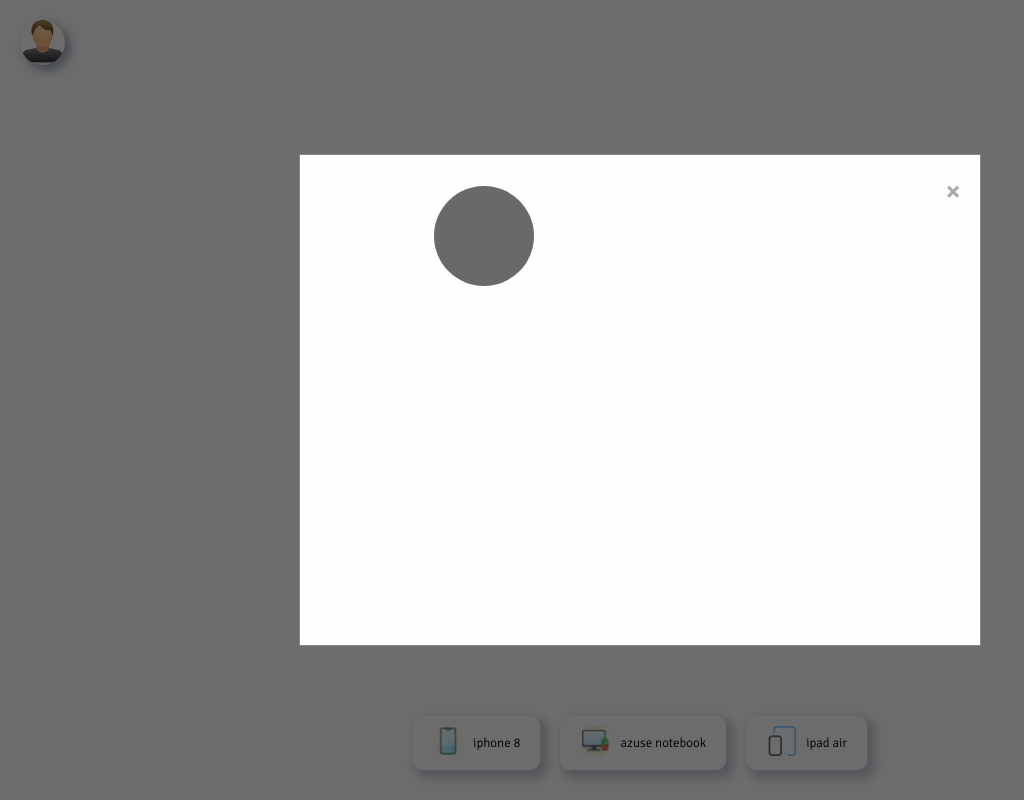
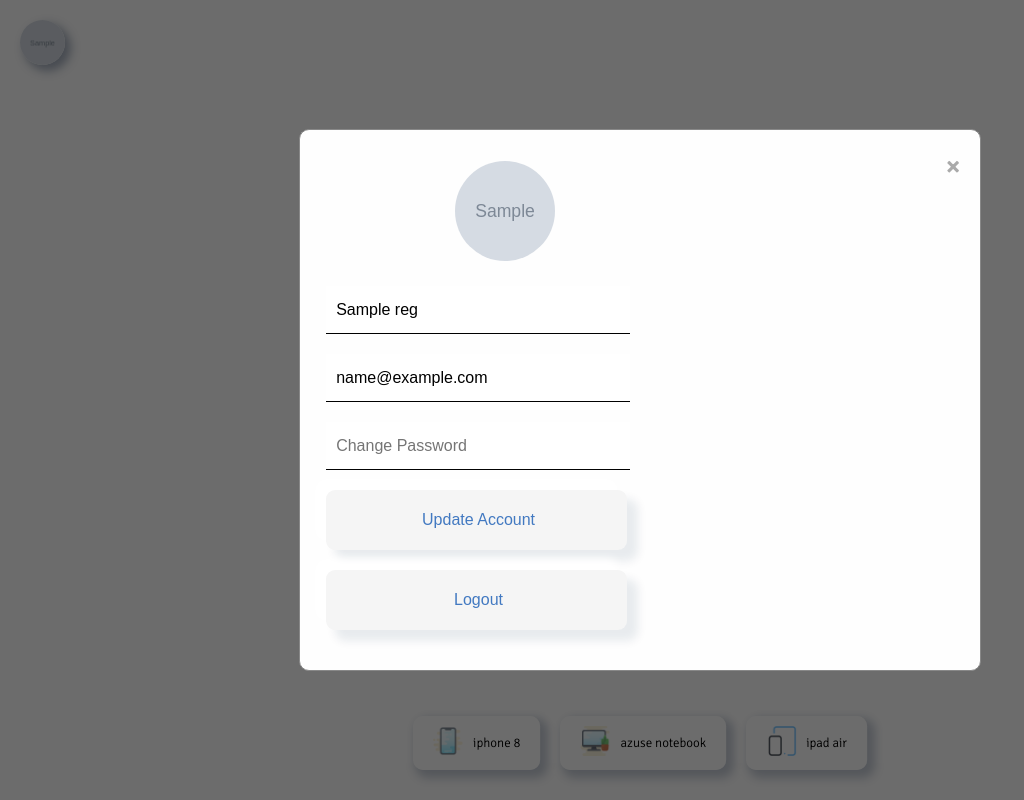
Before and after one commit to alansmathew/Find, a PHP site: page /php/mapview.php in a window 1280 px wide. Shown: the whole page, without its empty margins (0-1024 px from the left). Run offline with PHP 8.4, Linux system fonts and the light colour scheme; the visitor is signed in with stand-in values (Sample User, id 1); tables that the repository leaves empty or names only in its code hold one stand-in row (values such as "Sample post"); grey boxes marked "Sample" are stand-in pictures.

Commit message:
propic upadate done

```diff
--- a/web/index.php
+++ b/web/index.php
@@ -68,7 +68,7 @@
                         ?>
 
                         <div id="back_of_input" style="z-index:2;">
-                            <input id='view1' class="inputs" type="text" placeholder="Username" onkeypress="eye_move('view1')" onclick="rem(this.id)" required>
+                            <input id='view1' class="inputs" type="text" placeholder="eMail" onkeypress="eye_move('view1')" onclick="rem(this.id)" required>
                             <input id='view2' class="inputs" type="Password" placeholder="Password" onkeypress="eye_move('view2'),eyes()" onclick="eyes()" required>
                         </div>
                         <br>
--- a/web/php/mapview.php
+++ b/web/php/mapview.php
@@ -1,6 +1,21 @@
 <?php
 session_start();
-if(isset($_SESSION['id'])){?>
+if(isset($_SESSION['id'])){
+    include("connection.php");
+    $login_id=$_SESSION['id'];
+    $sql_login="select * from tbl_login where login_id=$login_id";
+    $result=mysqli_query($con,$sql_login);
+    $row_login=mysqli_fetch_array($result);
+
+    $sql_login="select * from tbl_reg where login_id=$login_id";
+    $result=mysqli_query($con,$sql_login);
+    $row_reg=mysqli_fetch_array($result);
+
+    $sql_propic="select * from tbl_pic where login_id=$login_id";
+    $result_pro=mysqli_query($con,$sql_propic);
+    $row_propic=mysqli_fetch_array($result_pro);
+
+    ?>
 
 <!DOCTYPE html>
 <html lang="en">
@@ -29,6 +44,9 @@ if(isset($_SESSION['id'])){?>
             height:45px;
             border-radius: 50%;
             margin:20px;
+            background-image: url('../images/user.png');
+            background-position: center;
+            background-size: 45px 50px;
             box-shadow: 5px 5px 10px 1px #0d27505d, -5px -5px 10px 1px rgba(255, 255, 255, 0.438);
         }
         .user:hover{
@@ -103,6 +121,7 @@ if(isset($_SESSION['id'])){?>
             padding: 20px;
             border: 1px solid #888;
             width: 50%;
+            border-radius:10px;
             /* height:50%; */
 
         }
@@ -125,7 +144,7 @@ if(isset($_SESSION['id'])){?>
         .containers{
             position: relative;
             width:96%;
-            height:450px;
+            height:500px;
             /* background-color: blue; */
         }
         .left{
@@ -136,6 +155,13 @@ if(isset($_SESSION['id'])){?>
             width:48%;
             height:95%;
         }
+        .photo{
+            position:relative;
+            /* background-color: yellow; */
+            width: 100px;
+            height: 20px;
+            left:30%;
+        }
         .left .img{
             position: relative;
             left:35%;
@@ -144,6 +170,9 @@ if(isset($_SESSION['id'])){?>
             background-color: rgb(106, 105, 105);
             border-radius: 50%;
             cursor:pointer;
+            background-image: url('../images/user.png');
+            background-position: center;
+            background-size: 100px 120px;
         }
         .left .img .edit{
             opacity: 0;
@@ -161,6 +190,53 @@ if(isset($_SESSION['id'])){?>
         .left .img:hover .edit{
             opacity:1;
             cursor: pointer;
+        }
+        .frm{
+            width:100%;
+            position: relative;
+            /* background-color: blue; */
+        }
+        .frm input, button{
+            font-size:16px;
+            width:99%;
+            height:45px;
+            position: relative;
+            float:left;
+            border:none;
+            margin-top:20px;
+            background-color: none;
+            border-bottom:1px solid black ;
+            /* box-shadow:inset 10px 10px 10px 1px #0d27500c, inset -10px -10px 10px 1px white; */
+            padding-left:10px;
+            transform: .5s ease-in-out;
+        }
+        .frm button{
+            width:102%;
+            height:60px;
+            border:none;
+            color:rgb(66, 121, 193);
+            border-radius: 9px;
+            border:none;
+            background-color: rgb(245, 245, 245);
+            box-shadow: 10px 10px 10px 1px #0d275017,-10px -10px 10px 1px white;
+
+        }
+        .frm button:hover{
+            box-shadow: 5px 5px 10px 1px #0d275017, -5px -5px 10px 1px white;
+        }
+        .frm #update:hover{
+            background-color: rgb(66, 121, 193);
+            box-shadow: 5px 5px 10px 1px rgb(66, 121, 193,0.4), -5px -5px 10px 1px white;
+            color:white;
+        }
+        .frm #logout:hover{
+            background-color: rgba(255, 0, 0, 0.75);
+            box-shadow: 5px 5px 10px 1px rgba(255, 0, 0, 0.2), -5px -5px 10px 1px white;
+            color:white;
+        }
+
+        input:focus, button:focus{
+            outline:none;
         }
 
     </style>
@@ -180,26 +256,48 @@ if(isset($_SESSION['id'])){?>
         function upload(){
             document.getElementById('upload').click();
         }
-        function done(){
-            var xhttp = new XMLHttpRequest();
-            xhttp.onreadystatechange = function()
+        function revok(event){
+            if (event.keyCode == 13)
             {
-                if (this.readyState == 4 && this.status == 200)
-                {
-                    alert(this.responseText);
+                event.preventDefault();
+            }
+        }
+        function check(data){
+            alert("yes");
+            if (data=='form'){
+                document.getElementById('update').setAttribute("action", "add.php");
+            }
+            else if (data=='logout'){
+                document.getElementById('update').setAttribute("action", "logout.php");
+            }
+        }
+        // function done(){
+        //     var xhttp = new XMLHttpRequest();
+        //     xhttp.onreadystatechange = function()
+        //     {
+        //         if (this.readyState == 4 && this.status == 200)
+        //         {
+        //             alert(this.responseText);
 
-                }
-            };
-            xhttp.open("GET","propic.php?img="+document.getElementById('upload').value, true);
-            xhttp.send();
-        }
+        //         }
+        //     };
+        //     xhttp.open("GET","propic.php?img="+document.getElementById('upload').value, true);
+        //     xhttp.send();
+        // }
     </script>
 </head>
 
 <body>
 
     <div id='map'>
-        <img class="user" onclick="popup()" src="../images/user.png">
+        <div class="user" width="45px" height="45px" id="tumb" onclick="popup()">
+            <?php
+                if(mysqli_num_rows($result_pro)>0)
+                { ?>
+                    <script>document.getElementById('tumb').style.cssText="background-image: url('../images/<?php echo $row_propic['filename'] ?>');"</script><?php
+                }
+            ?>
+
         <div class="bottom_bar">
             <center>
                 <div class="cent">
@@ -224,19 +322,35 @@ if(isset($_SESSION['id'])){?>
 <div id="myModal" class="modal">
     <div class="modal-content">
       <span onclick="cls()" class="close">&times;</span>
-      <form action="add.php" method='POST' enctype="multipart/form-data">
         <div class="containers">
             <div class="left">
-                <div class="img" onclick="upload()">
-                    <div class="edit">Upload an image</div>
-                    <input id="upload" style="visibility:hidden;cursor:pointer" onchange="done()" type="FILE" accept="image/jpeg" name='propic'>
-                </div>
+                <form method='POST' id="update" enctype="multipart/form-data">
+                        <div class="photo">
+                            <div id="pro" class="img" onclick="upload()">
+                                <div class="edit">Upload an image</div>
+                                <?php
+                                if(mysqli_num_rows($result_pro)>0){
+                                    ?>
+                                    <script>document.getElementById('pro').style.cssText="background-image: url('../images/<?php echo $row_propic['filename'] ?>');"</script>
+                                <?php }
+                                ?>
+                                <input id="upload" style="visibility:hidden;cursor:pointer" onchange="done()" type="FILE" accept="image/jpeg" name='propic'>
+                            </div>
+                        </div>
+                    <div class="frm">
+                        <input type="text" name="name" id="nam" value="<?php echo $row_reg['name']?>" placeholder="Name" onkeypress="revok(event)">
+                        <input type="text" name="email" value="<?php echo $row_login['email']?>" id="email" placeholder="eMail" onkeypress="revok(event)">
+                        <input type="password" name="password" id="" placeholder="Change Password" onkeypress="revok(event)">
+                        <button id="update" onclick="check('form')">Update Account</button>
+                        <button id="logout" onclick="check('logout')">Logout</button>
+                    </div>
+                </form>
             </div>
             <div class="left" >
 
             </div>
         </div>
-      </form>
+
     </div>
 </div>
 
--- a/web/php/propic.php
+++ /dev/null
@@ -1,3 +0,0 @@
-<?php
-echo $_GET['img'];
-?>
--- a/web/styles/reg_style.css
+++ b/web/styles/reg_style.css
@@ -86,6 +86,7 @@ body{
 }
 #create_account:active{
     outline: none;
+    background-color: rgba(255, 0, 0, 0.604);
 }
 #create_account:hover{
     box-shadow: 5px 5px 10px 1px #0d275017, -5px -5px 10px 1px white;
```
Also changed, not shown: web/php/add.php (added, +30 -0 lines), web/images/IMG_1527.jpeg (added), web/images/IMG_5750.jpg (added), web/images/IMG_6438 2.JPG (added).
